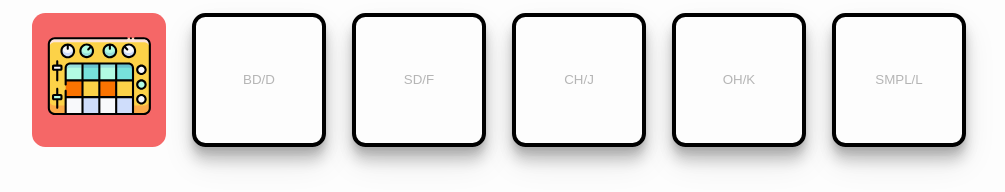
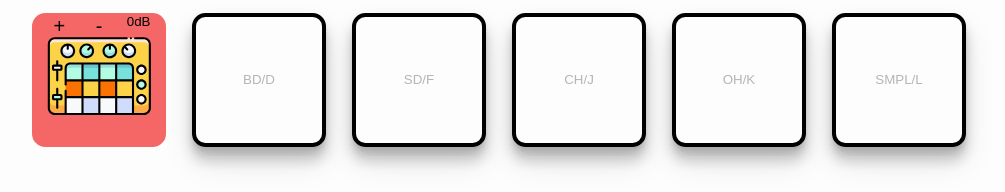
Before and after one commit to JakubJureczko/drum-seq, a React (Create React App) app: page / in a window 1280 px wide. Shown: the top 192 px of the page, without its empty margins (141-1146 px from the left). Built offline with nearby package versions, Linux system fonts and the light colour scheme; no server answers.

Commit message:
vol for buittons

```diff
--- a/src/components/SampleBtn.css
+++ b/src/components/SampleBtn.css
@@ -7,7 +7,9 @@
   flex-wrap: wrap;
 }
 .btn2 {
-  padding: 2em;
+  display: flex;
+
+
   width: 10em;
   height: 10em;
 
@@ -49,3 +51,32 @@
   transition: 0ms;
   transform: translateY(2px);
 }
+
+.btnvol {
+  display: flex;
+  width: 100%;
+  justify-content: space-around;
+
+
+}
+
+.btnvol span {
+  font-size: 1em;
+}
+
+
+
+.volplus  {
+  outline: none;
+  border: none;
+  background-color: inherit;
+  font-size: 1.5em;
+
+}
+
+.volminus {
+  outline: none;
+  border: none;
+  background-color: inherit;
+  font-size: 1.5em;
+}
--- a/src/components/SampleBtn.js
+++ b/src/components/SampleBtn.js
@@ -1,9 +1,9 @@
-import React, { useState, useRef, useEffect } from "react";
+import React, { useState, useRef, useEffect, useInterval } from "react";
 import classnames from "classnames";
 import { Sampler } from "tone";
 import styled from "styled-components";
 import "./SampleBtn.css";
-import *as Tone from "tone"
+import * as Tone from "tone";
 import A1 from "../assets/samples/S1.wav";
 import A2 from "../assets/samples/S2.wav";
 import A3 from "../assets/samples/S3.wav";
@@ -54,6 +54,28 @@ const sounds = triggers.reduce((acc, { sound, name }) => {
 function SampleBtn() {
   const [isLoaded, setLoaded] = useState(false);
   const [activeButton, setActiveButton] = useState("");
+  const [vol, setVol] = useState(0);
+  const [isMousePlus, setMousePlus] = useState(false);
+  const [isMouseMinus, setMouseMinus] = useState(false);
+
+  function useInterval(callback, delay) {
+    const savedCallback = useRef();
+
+    useEffect(() => {
+      savedCallback.current = callback;
+    }, [callback]);
+
+    useEffect(() => {
+      function tick() {
+        savedCallback.current();
+      }
+      if (delay !== null) {
+        let id = setInterval(tick, delay);
+        return () => clearInterval(id);
+      }
+    }, [delay]);
+  }
+
   const sampler = useRef(null);
 
   useEffect(() => {
@@ -64,8 +86,8 @@ function SampleBtn() {
     }).toDestination();
   }, []);
 
-   //const rev = new Tone.Reverb(1).toDestination();
-   //const distortion = new Tone.Distortion(0.6).toDestination();
+  //const rev = new Tone.Reverb(1).toDestination();
+  //const distortion = new Tone.Distortion(0.6).toDestination();
   //.connect(distortion, rev)
 
   //const feedbackDelay = new Tone.FeedbackDelay(0.1, 0.2).toDestination();
@@ -75,7 +97,25 @@ function SampleBtn() {
     sampler.current.releaseAll();
     setActiveButton(sound);
     sampler.current.triggerAttack(sound);
+    sampler.current.volume.value = vol;
   };
+
+  function volUp() {
+    if (vol < 6) {
+      setVol(vol + 1);
+    } else {
+      setVol(vol);
+    }
+  }
+  function volDown() {
+    if (vol > -30) {
+      setVol(vol - 1);
+    } else {
+      setVol(vol);
+    }
+  }
+  useInterval(volUp, isMousePlus ? 200 : null);
+  useInterval(volDown, isMouseMinus ? 200 : null);
 
   useEffect(() => {
     document.addEventListener("keypress", (e) => {
@@ -97,7 +137,39 @@ function SampleBtn() {
   return (
     <div className="samplebtn">
       <div className="btnContainer">
-        <button className="btn2"></button>
+        <button className="btn2">
+          <div className="btnvol">
+            <button className="volplus"
+              onMouseDown={() => {
+                setMousePlus(true);
+                if (vol < 6) {
+                  setVol(vol + 1);
+                } else {
+                  setVol(vol);
+                }
+              }}
+              onMouseLeave={() => setMousePlus(false)}
+              onMouseUp={() => setMousePlus(false)}
+            >
+              +
+            </button>
+            <button className="volminus"
+              onMouseDown={() => {
+                setMouseMinus(true);
+                if (vol > -30) {
+                  setVol(vol - 1);
+                } else {
+                  setVol(vol);
+                }
+              }}
+              onMouseUp={() => setMouseMinus(false)}
+              onMouseLeave={() => setMouseMinus(false)}
+            >
+             -
+            </button>
+            <span>{vol}dB</span>
+          </div>
+        </button>
         {triggers.map(({ name, displayName }) => (
           <button
             className={classnames("btn", activeButton === name ? "active" : "")}
```
